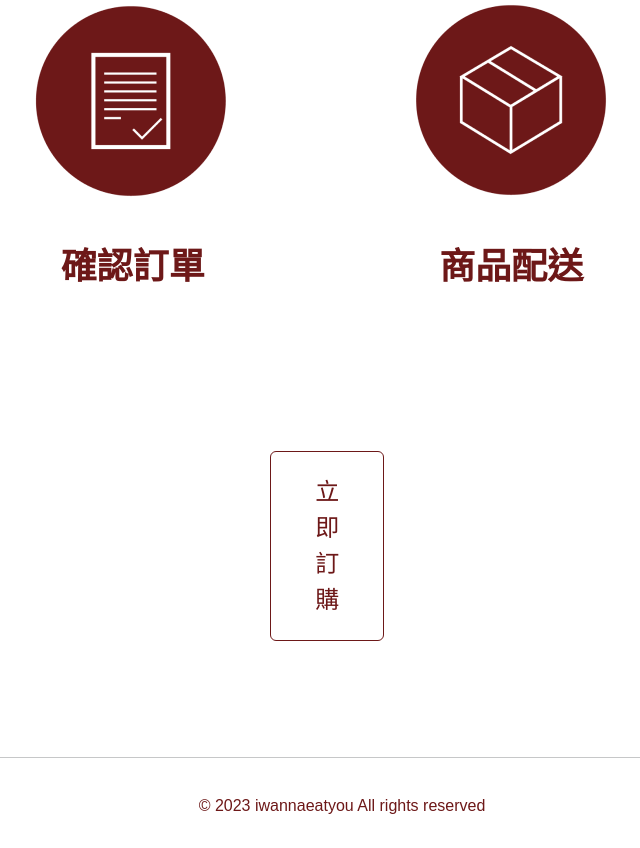
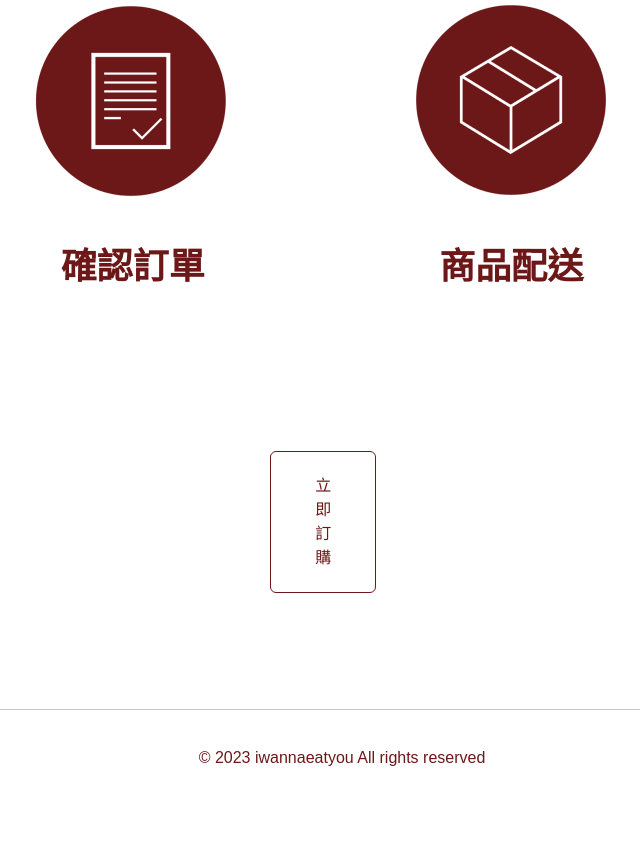
Before and after one commit to iwannaeatu/iwannaeatu.github.io, a plain HTML site: page index.html in a window 1280 px wide. Shown: the part 2216-3064 px from the top of the page, without its empty margins (318-958 px from the left). After the commit the page ends 3016 px from the top, so only its background shows below. Drawn offline with nearby package versions, Linux system fonts and the light colour scheme.

Commit message:
Update main.css

```diff
--- a/css/main.css
+++ b/css/main.css
@@ -387,7 +387,7 @@ button:focus,
 .btn {
   --bs-btn-padding-x: 2.75rem;
   --bs-btn-padding-y: 1.375rem;
-  --bs-btn-font-size: 1.5rem;
+  --bs-btn-font-size: 1rem;
   --bs-btn-font-weight: 500;
   --bs-btn-line-height: 1.5;
   margin-top: 80px;
```
